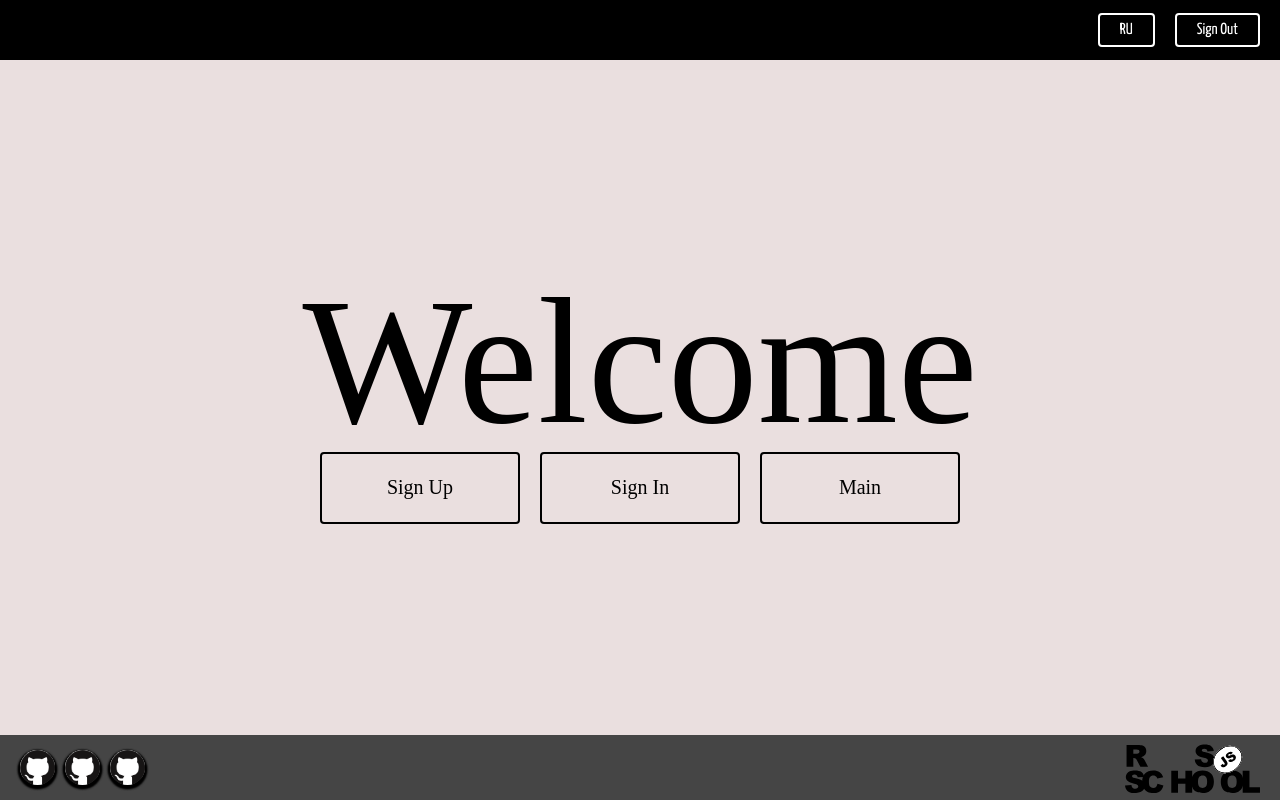
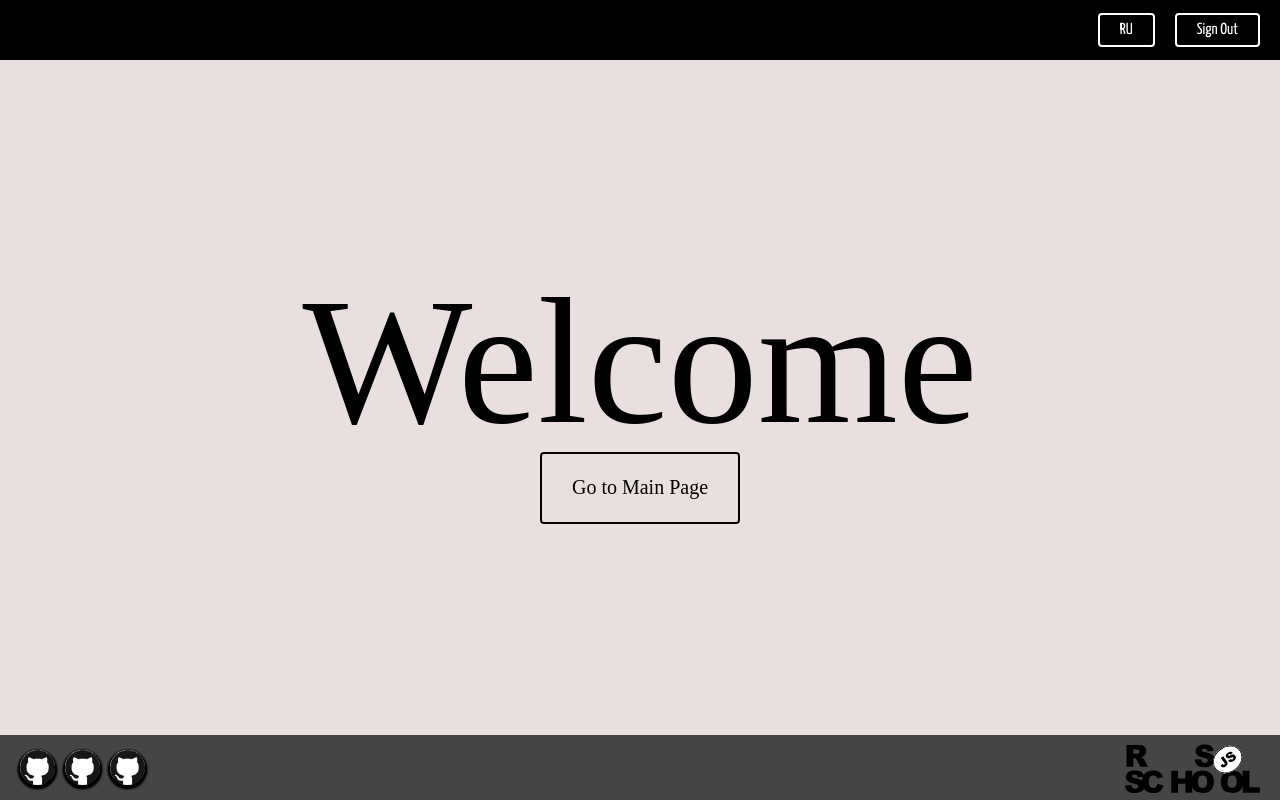
Before and after one commit to davidpinkevich/graphiql-app, a React (Vite) app: page / in a window 1280 px wide. Built offline with nearby package versions, Linux system fonts and the light colour scheme; no server answers; sample sign-in values are in the browser's storage.

Commit message:
feat: show needed buttons on welcome page

```diff
--- a/src/components/Header/Header.tsx
+++ b/src/components/Header/Header.tsx
@@ -16,9 +16,6 @@ function Header() {
   const [user, loading, error] = useAuthState(auth);
 
   const navigate = useNavigate();
-  useEffect(() => {
-    if (!user && !loading) navigate('/authorization');
-  }, [user, loading]);
 
   useEffect(() => {
     const handleScroll = () => {
--- a/src/pages/Main/Main.tsx
+++ b/src/pages/Main/Main.tsx
@@ -1,15 +1,24 @@
 import './Main.scss';
 import Editor from '../../components/Editor/Editor';
-import React, { ComponentType, Suspense } from 'react';
+import React, { ComponentType, Suspense, useEffect } from 'react';
 import Sidebar from '../../components/Sidebar/Sidebar';
 import CustomLoader from '../../components/Loader/Loader';
 import Response from '../../components/Response/Response';
+import { useNavigate } from 'react-router-dom';
+import { useAuthState } from 'react-firebase-hooks/auth';
+import { auth } from '../../firebase';
 
 const Docs = React.lazy(
   () => import('../../components/Docs/Docs') as Promise<{ default: ComponentType }>
 );
 
 function Main() {
+  const [user, loading, error] = useAuthState(auth);
+  const navigate = useNavigate();
+  useEffect(() => {
+    if (!user && !loading) navigate('/authorization');
+  }, [user, loading]);
+
   return (
     <div className="graphql-container">
       <Sidebar />
--- a/src/pages/Welcome/Welcome.tsx
+++ b/src/pages/Welcome/Welcome.tsx
@@ -1,13 +1,16 @@
+import './Welcome.scss';
 import { useNavigate } from 'react-router-dom';
 import { useDispatch } from 'react-redux';
 
 import { AppDispatch } from '../../redux/store';
 import { onAuthChange } from '../../redux/slices/auth';
 
-import './Welcome.scss';
+import { useAuthState } from 'react-firebase-hooks/auth';
+import { auth } from '../../firebase';
 
 function Welcome() {
   const dispatch = useDispatch<AppDispatch>();
+  const [user, loading, error] = useAuthState(auth);
 
   const navigate = useNavigate();
 
@@ -15,6 +18,7 @@ function Welcome() {
     <div className="welcome-page">
       Welcome
       <div className="header__actions">
+        {!user && (
           <button
             className="button"
             onClick={() => {
@@ -24,6 +28,8 @@ function Welcome() {
           >
             Sign Up
           </button>
+        )}
+        {!user && (
           <button
             className="button"
             onClick={() => {
@@ -33,9 +39,12 @@ function Welcome() {
           >
             Sign In
           </button>
+        )}
+        {user && (
           <button className="button" onClick={() => navigate('/main')}>
-          Main
+            Go to Main Page
           </button>
+        )}
       </div>
     </div>
   );
```
Lines whose indentation alone changed are shown as unchanged.
